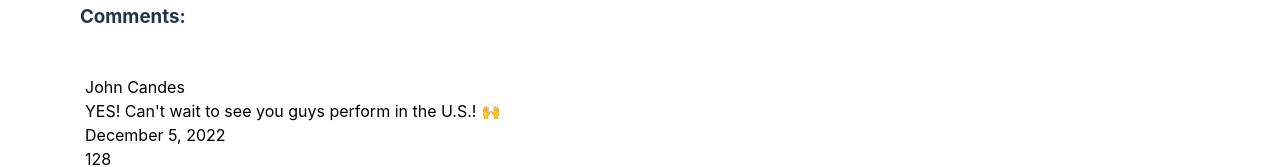
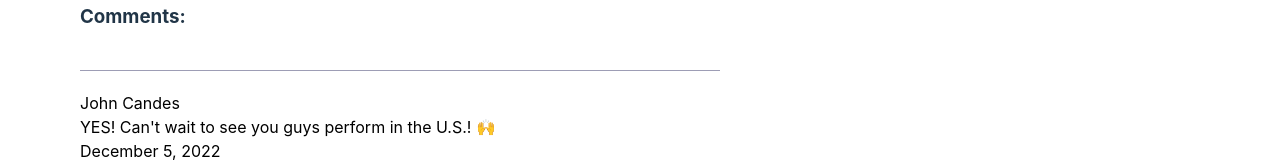
Before and after one commit to Reytsard/React-Router-Project-Refocus, a React (Vite) app: page /posts/1 in a window 1280 px wide. Shown: the part 771-938 px from the top of the page. Built offline with nearby package versions, Linux system fonts and the light colour scheme; what upload-js would draw is missing.

Commit message:
Added styles

```diff
--- a/src/Styles/main.css
+++ b/src/Styles/main.css
@@ -522,10 +522,10 @@ body {
   gap: 20px;
 }
 .post .comment {
+  padding-top: 20px;
   background-color: white;
   color: black;
-  padding: 5px;
-  border-radius: 5px;
+  border-top: 1px solid #9d9db5;
 }
 
 .image-uploader:hover {
--- a/src/Styles/main.scss
+++ b/src/Styles/main.scss
@@ -478,10 +478,10 @@ body {
     gap: 20px;
   }
   .comment {
+    padding-top: 20px;
     background-color: white;
     color: black;
-    padding: 5px;
-    border-radius: 5px;
+    border-top: 1px solid variables.$color4;
   }
 }
 
```
Also changed, not shown: 1 other file (tests, documents, lock files or other folders).
